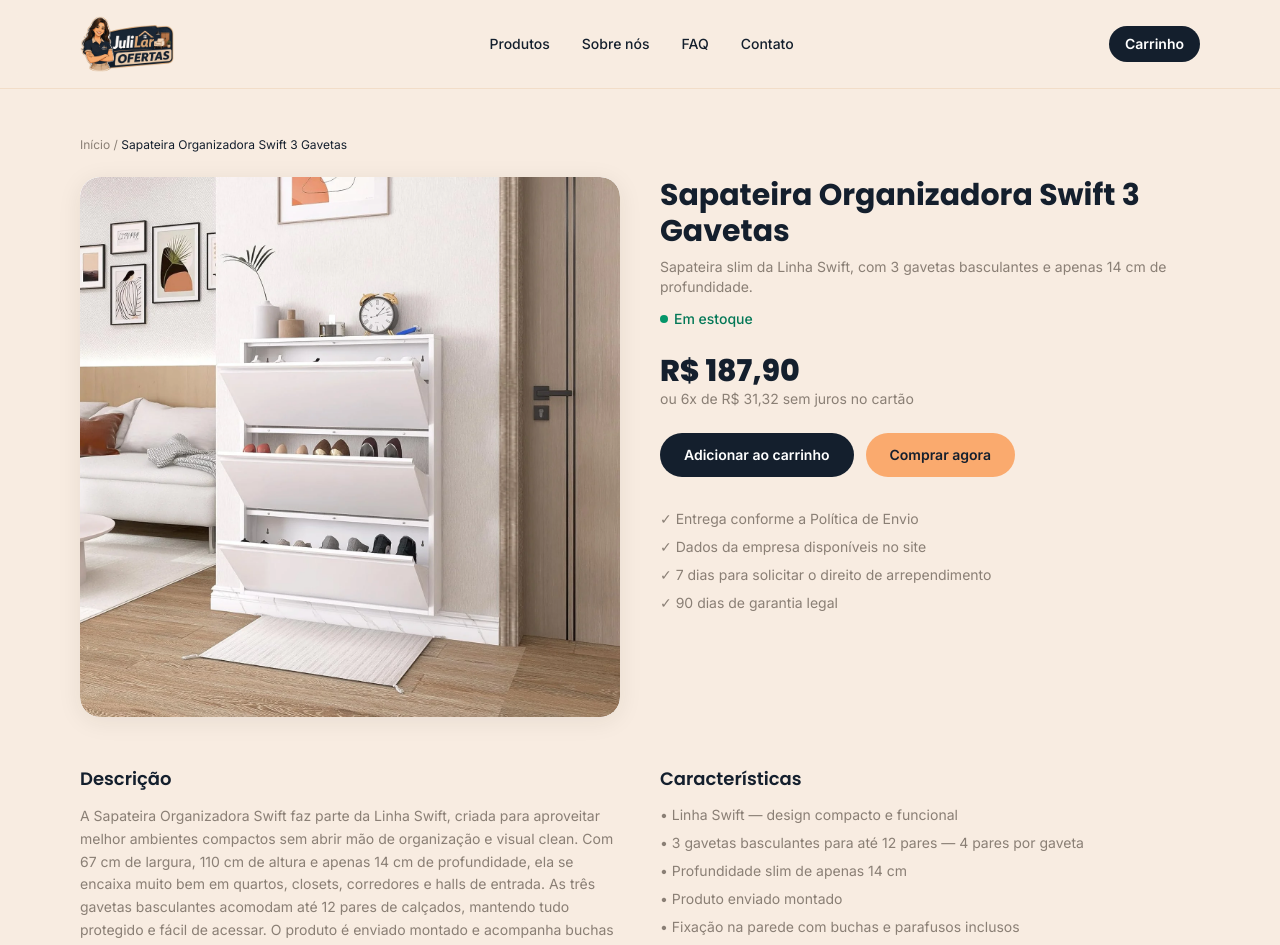
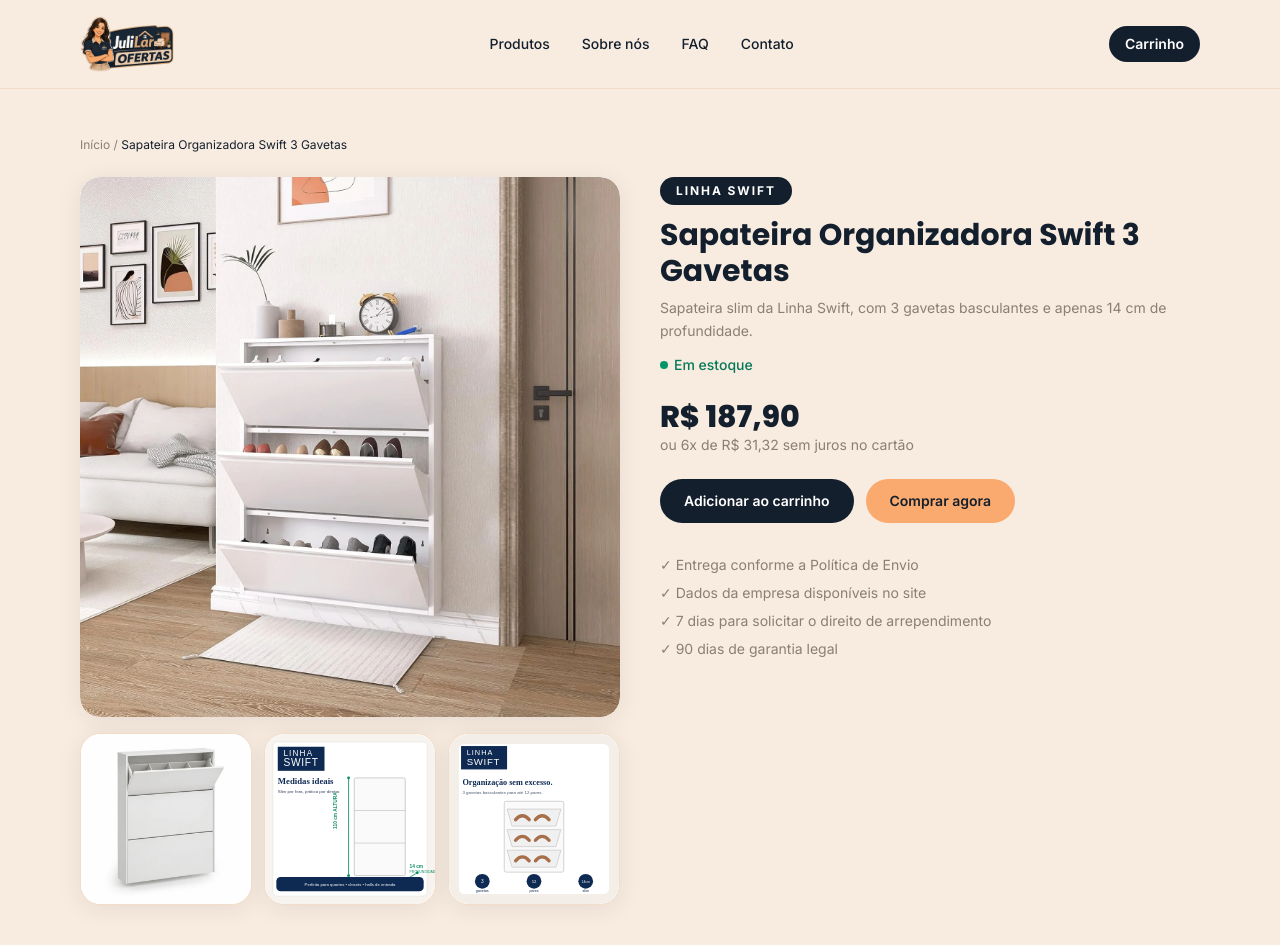
Before and after one commit to julilarmoveis-del/juli-lar-moveis, a Next.js app: page /produtos/sapateira-organizadora-swift-3-gavetas in a window 1280 px wide. Shown: the top 945 px of the page. Built offline with nearby package versions, Linux system fonts and the light colour scheme.

Commit message:
feat: exibir galeria e identidade Linha Swift nos produtos

```diff
--- a/src/app/produtos/[slug]/page.tsx
+++ b/src/app/produtos/[slug]/page.tsx
@@ -19,9 +19,7 @@ const GOOGLE_AVAILABILITY: Record<string, string> = {
 };
 
 function publicImage(product: Product) {
-  return product.image.startsWith("render:")
-    ? `${SITE_URL}/logo.png`
-    : `${SITE_URL}${product.image}`;
+  return `${SITE_URL}${product.image}`;
 }
 
 export function generateStaticParams() {
@@ -55,9 +53,14 @@ export default function ProductPage({
   const product = getProductBySlug(params.slug);
   if (!product) notFound();
 
+  const gallery = product.images?.length ? product.images : [product.image];
   const related = products
     .filter((item) => item.slug !== product.slug)
-    .sort((a, b) => Number(b.category === product.category) - Number(a.category === product.category))
+    .sort(
+      (a, b) =>
+        Number(b.category === product.category) -
+        Number(a.category === product.category)
+    )
     .slice(0, 4);
 
   const jsonLd = {
@@ -65,12 +68,12 @@ export default function ProductPage({
     "@type": "Product",
     name: product.name,
     description: product.description,
-    image: publicImage(product),
+    image: gallery.map((image) => `${SITE_URL}${image}`),
     sku: product.sku,
     url: `${SITE_URL}/produtos/${product.slug}`,
     brand: {
       "@type": "Brand",
-      name: siteConfig.brandName,
+      name: product.collection ?? siteConfig.brandName,
     },
     offers: {
       "@type": "Offer",
@@ -88,9 +91,9 @@ export default function ProductPage({
     <div className="mx-auto max-w-6xl px-4 py-12">
       <script
         type="application/ld+json"
-        // eslint-disable-next-line react/no-danger
         dangerouslySetInnerHTML={{ __html: JSON.stringify(jsonLd) }}
       />
+
       <nav className="mb-6 text-xs text-text-muted">
         <Link href="/" className="hover:text-ink">
           Início
@@ -99,20 +102,47 @@ export default function ProductPage({
       </nav>
 
       <div className="grid gap-10 sm:grid-cols-2">
-        <div className="aspect-square overflow-hidden rounded-xl2 bg-white shadow-card">
-          <ProductMedia product={product} className="h-full w-full" />
+        <div>
+          <div className="aspect-square overflow-hidden rounded-xl2 bg-white shadow-card">
+            <ProductMedia product={product} className="h-full w-full" />
+          </div>
+
+          {gallery.length > 1 && (
+            <div className="mt-4 grid grid-cols-3 gap-3">
+              {gallery.slice(1).map((image, index) => (
+                <div
+                  key={image}
+                  className="aspect-square overflow-hidden rounded-xl2 border border-sand-dark bg-white shadow-card"
+                >
+                  <ProductMedia
+                    product={{ ...product, image }}
+                    className="h-full w-full"
+                  />
+                  <span className="sr-only">
+                    Imagem adicional {index + 2} de {product.name}
+                  </span>
+                </div>
+              ))}
+            </div>
+          )}
         </div>
 
         <div>
+          {product.collection && (
+            <p className="mb-3 inline-flex rounded-full bg-ink px-4 py-1.5 text-xs font-bold uppercase tracking-[0.16em] text-white">
+              {product.collection}
+            </p>
+          )}
           {product.badge && (
-            <span className="mb-3 inline-flex rounded-full bg-accent px-3 py-1 text-xs font-bold uppercase tracking-wide text-ink">
+            <span className="mb-3 ml-2 inline-flex rounded-full bg-accent px-3 py-1 text-xs font-bold uppercase tracking-wide text-ink">
               {product.badge}
             </span>
           )}
+
           <h1 className="font-heading text-2xl font-bold text-ink sm:text-3xl">
             {product.name}
           </h1>
-          <p className="mt-2 text-sm text-text-muted">
+          <p className="mt-2 text-sm leading-relaxed text-text-muted">
             {product.shortDescription}
           </p>
           <p className="mt-3 flex items-center gap-1.5 text-sm font-medium text-emerald-700">
@@ -158,13 +188,8 @@ export default function ProductPage({
           <p className="mt-3 text-sm leading-relaxed text-text-muted">
             {product.description}
           </p>
-          {product.image.startsWith("render:") && (
-            <p className="mt-3 text-xs text-text-muted">
-              Imagem em render ilustrativo exclusivo da loja. Confira medidas,
-              materiais e características descritas nesta página.
-            </p>
-          )}
         </div>
+
         <div>
           <h2 className="font-heading text-lg font-semibold text-ink">
             Características
```
